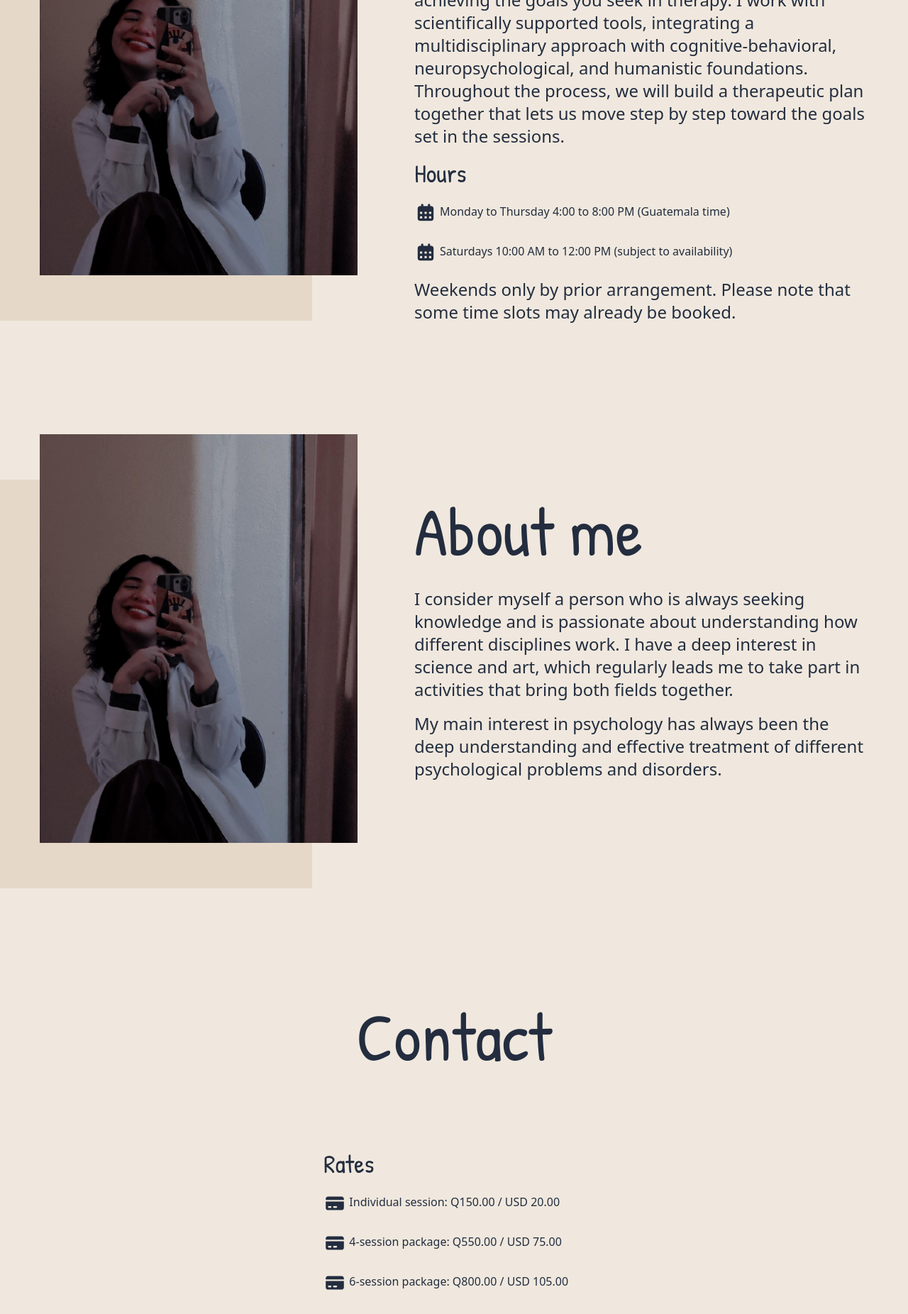
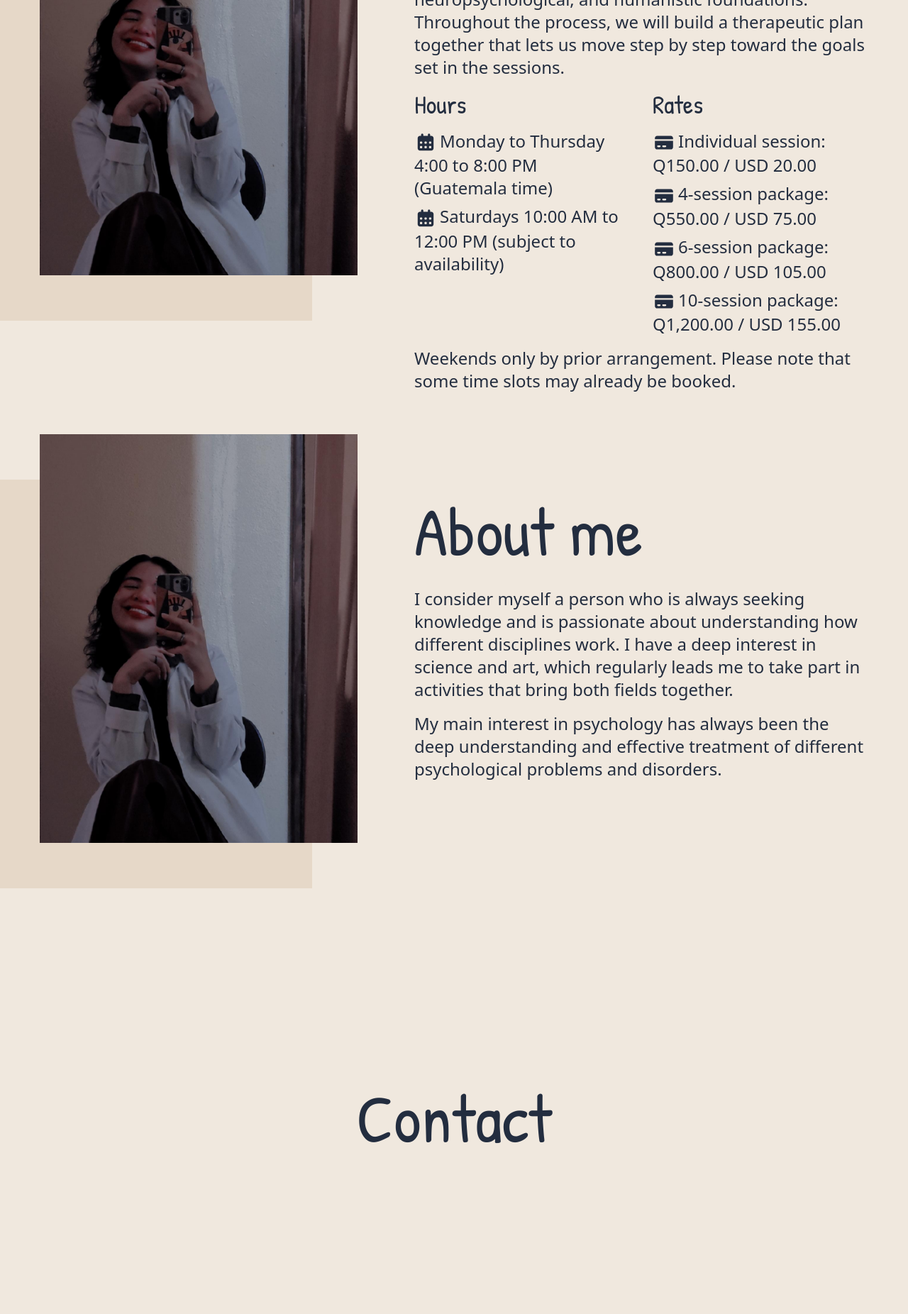
Before and after one commit to 99tsantos/psicologa_libni, a Next.js app: page /en in a window 1280 px wide. Shown: the part 1900-3752 px from the top of the page at 71% size. Built offline with nearby package versions, Linux system fonts and the light colour scheme.

Commit message:
feat: move rates to sessions

```diff
--- a/messages/en.json
+++ b/messages/en.json
@@ -62,7 +62,12 @@
     "hours": "Hours",
     "weekdays": "Monday to Thursday 4:00 to 8:00 PM (Guatemala time)",
     "saturday": "Saturdays 10:00 AM to 12:00 PM (subject to availability)",
-    "note": "Weekends only by prior arrangement. Please note that some time slots may already be booked."
+    "note": "Weekends only by prior arrangement. Please note that some time slots may already be booked.",
+    "rates": "Rates",
+    "individual": "Individual session: Q150.00 / USD 20.00",
+    "package4": "4-session package: Q550.00 / USD 75.00",
+    "package6": "6-session package: Q800.00 / USD 105.00",
+    "package10": "10-session package: Q1,200.00 / USD 155.00"
   },
   "about": {
     "title": "About me",
@@ -72,11 +77,6 @@
   },
   "contact": {
     "title": "Contact",
-    "rates": "Rates",
-    "individual": "Individual session: Q150.00 / USD 20.00",
-    "package4": "4-session package: Q550.00 / USD 75.00",
-    "package6": "6-session package: Q800.00 / USD 105.00",
-    "package10": "10-session package: Q1,200.00 / USD 155.00",
     "footer": [
       "Payment by bank transfer only.",
       "Therapy sessions last 45 min - 1 hr",
--- a/messages/es.json
+++ b/messages/es.json
@@ -62,7 +62,12 @@
     "hours": "Horarios",
     "weekdays": "Lunes a jueves 16:00 a 20:00 (Hora Guatemala)",
     "saturday": "Sábados 10:00 a 12:00 (previa confirmación)",
-    "note": "Fines de semana únicamente bajo previa coordinación. Recuerda que algunos horarios pueden encontrarse ya agendados."
+    "note": "Fines de semana únicamente bajo previa coordinación. Recuerda que algunos horarios pueden encontrarse ya agendados.",
+    "rates": "Tarifas",
+    "individual": "Sesión Individual: Q150.00 / USD 20.00",
+    "package4": "Paquete de 4 sesiones: Q550.00 / USD 75.00",
+    "package6": "Paquete de 6 sesiones: Q800.00 / USD 105.00",
+    "package10": "Paquete de 10 sesiones: Q1,200.00 / USD 155.00"
   },
   "about": {
     "title": "Sobre mí",
@@ -72,11 +77,6 @@
   },
   "contact": {
     "title": "Contacto",
-    "rates": "Tarifas",
-    "individual": "Sesión Individual: Q150.00 / USD 20.00",
-    "package4": "Paquete de 4 sesiones: Q550.00 / USD 75.00",
-    "package6": "Paquete de 6 sesiones: Q800.00 / USD 105.00",
-    "package10": "Paquete de 10 sesiones: Q1,200.00 / USD 155.00",
     "footer": [
       "Pago solamente por transferencia.",
       "Tiempo de terapia de 45 min - 1 hr",
--- a/messages/pt.json
+++ b/messages/pt.json
@@ -62,7 +62,12 @@
     "hours": "Horários",
     "weekdays": "Segunda a quinta, das 16:00 às 20:00 (hora da Guatemala)",
     "saturday": "Sábados, das 10:00 às 12:00 (mediante confirmação)",
-    "note": "Fins de semana apenas mediante coordenação prévia. Alguns horários podem já estar ocupados."
+    "note": "Fins de semana apenas mediante coordenação prévia. Alguns horários podem já estar ocupados.",
+    "rates": "Tarifas",
+    "individual": "Sessão individual: Q150.00 / USD 20.00",
+    "package4": "Pacote de 4 sessões: Q550.00 / USD 75.00",
+    "package6": "Pacote de 6 sessões: Q800.00 / USD 105.00",
+    "package10": "Pacote de 10 sessões: Q1,200.00 / USD 155.00"
   },
   "about": {
     "title": "Sobre mim",
@@ -72,11 +77,6 @@
   },
   "contact": {
     "title": "Contacto",
-    "rates": "Tarifas",
-    "individual": "Sessão individual: Q150.00 / USD 20.00",
-    "package4": "Pacote de 4 sessões: Q550.00 / USD 75.00",
-    "package6": "Pacote de 6 sessões: Q800.00 / USD 105.00",
-    "package10": "Pacote de 10 sessões: Q1,200.00 / USD 155.00",
     "footer": [
       "Pagamento apenas por transferência.",
       "Tempo de terapia de 45 min - 1 h",
--- a/src/components/ContactMe.tsx
+++ b/src/components/ContactMe.tsx
@@ -1,5 +1,4 @@
 import { useTranslations } from "next-intl";
-import CreditCardIcon from "./icons/CreditCardIcon";
 
 export default function ContactMe() {
   const t = useTranslations("contact");
@@ -14,43 +13,6 @@ export default function ContactMe() {
         <h1 className="text-4xl lg:text-8xl text-theme-foreground font-patrick lg:mb-8">
           {t("title")}
         </h1>
-        <div className="flex flex-col gap-4">
-          <h3 className="text-2xl lg:text-4xl font-patrick">{t("rates")}</h3>
-          <ul className="flex flex-col gap-2 lg:gap-4">
-            <li className="text-theme-foreground py-1">
-              <CreditCardIcon
-                color="currentColor"
-                aria-hidden="true"
-                className="inline-block w-6 lg:w-8 h-6 lg:h-8 mr-1"
-              />
-              {t("individual")}
-            </li>
-            <li className="text-theme-foreground py-1">
-              <CreditCardIcon
-                color="currentColor"
-                aria-hidden="true"
-                className="inline-block w-6 lg:w-8 h-6 lg:h-8 mr-1"
-              />
-              {t("package4")}
-            </li>
-            <li className="text-theme-foreground py-1">
-              <CreditCardIcon
-                color="currentColor"
-                aria-hidden="true"
-                className="inline-block w-6 lg:w-8 h-6 lg:h-8 mr-1"
-              />
-              {t("package6")}
-            </li>
-            <li className="text-theme-foreground py-1">
-              <CreditCardIcon
-                color="currentColor"
-                aria-hidden="true"
-                className="inline-block w-6 lg:w-8 h-6 lg:h-8 mr-1"
-              />
-              {t("package10")}
-            </li>
-          </ul>
-        </div>
         <h2 className="text-2xl lg:text-4xl text-theme-foreground font-patrick mb-8 text-center">
           {footer[0]}
           <br />
--- a/src/components/Sessions.tsx
+++ b/src/components/Sessions.tsx
@@ -1,5 +1,6 @@
 import { useTranslations } from "next-intl";
 import CalendarIcon from "./icons/CalendarIcon";
+import CreditCardIcon from "./icons/CreditCardIcon";
 
 export default function Sessions() {
   const t = useTranslations("sessions");
@@ -22,9 +23,11 @@ export default function Sessions() {
         <div className="text-theme-foreground flex flex-col justify-normal gap-2 lg:gap-4">
           <p className="text-md lg:text-2xl">{t("lead")}</p>
           <p className="text-md lg:text-2xl">{t("body")}</p>
+          <div className="flex flex-col md:flex-row gap-6 lg:gap-8">
+            <div className="flex-1">
               <h3 className="text-2xl lg:text-4xl font-patrick">{t("hours")}</h3>
-          <ul className="flex flex-col gap-2 lg:gap-4">
-            <li className="text-theme-foreground py-1">
+              <ul className="flex flex-col gap-1 lg:gap-2 mt-2 lg:mt-4">
+                <li className="text-md lg:text-2xl text-theme-foreground">
                   <CalendarIcon
                     color="currentColor"
                     aria-hidden="true"
@@ -32,7 +35,7 @@ export default function Sessions() {
                   />
                   {t("weekdays")}
                 </li>
-            <li className="text-theme-foreground py-1">
+                <li className="text-md lg:text-2xl text-theme-foreground">
                   <CalendarIcon
                     color="currentColor"
                     aria-hidden="true"
@@ -41,6 +44,45 @@ export default function Sessions() {
                   {t("saturday")}
                 </li>
               </ul>
+            </div>
+            <div className="flex-1">
+              <h3 className="text-2xl lg:text-4xl font-patrick">{t("rates")}</h3>
+              <ul className="flex flex-col gap-1 lg:gap-2 mt-2 lg:mt-4">
+                <li className="text-md lg:text-2xl text-theme-foreground">
+                  <CreditCardIcon
+                    color="currentColor"
+                    aria-hidden="true"
+                    className="inline-block w-6 lg:w-8 h-6 lg:h-8 mr-1"
+                  />
+                  {t("individual")}
+                </li>
+                <li className="text-md lg:text-2xl text-theme-foreground">
+                  <CreditCardIcon
+                    color="currentColor"
+                    aria-hidden="true"
+                    className="inline-block w-6 lg:w-8 h-6 lg:h-8 mr-1"
+                  />
+                  {t("package4")}
+                </li>
+                <li className="text-md lg:text-2xl text-theme-foreground">
+                  <CreditCardIcon
+                    color="currentColor"
+                    aria-hidden="true"
+                    className="inline-block w-6 lg:w-8 h-6 lg:h-8 mr-1"
+                  />
+                  {t("package6")}
+                </li>
+                <li className="text-md lg:text-2xl text-theme-foreground">
+                  <CreditCardIcon
+                    color="currentColor"
+                    aria-hidden="true"
+                    className="inline-block w-6 lg:w-8 h-6 lg:h-8 mr-1"
+                  />
+                  {t("package10")}
+                </li>
+              </ul>
+            </div>
+          </div>
           <p className="text-md lg:text-2xl">{t("note")}</p>
         </div>
       </div>
```
Lines whose indentation alone changed are shown as unchanged.
